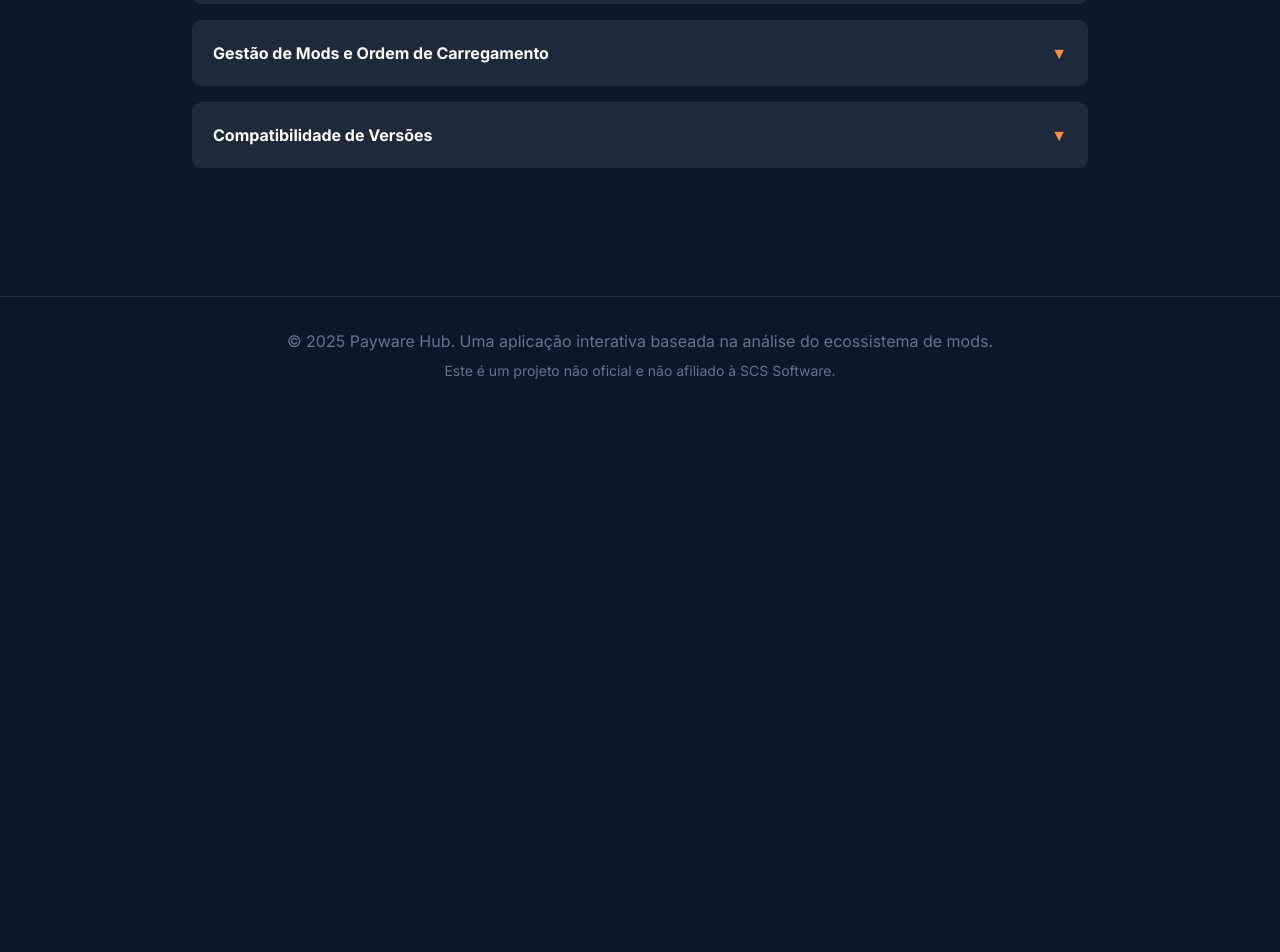
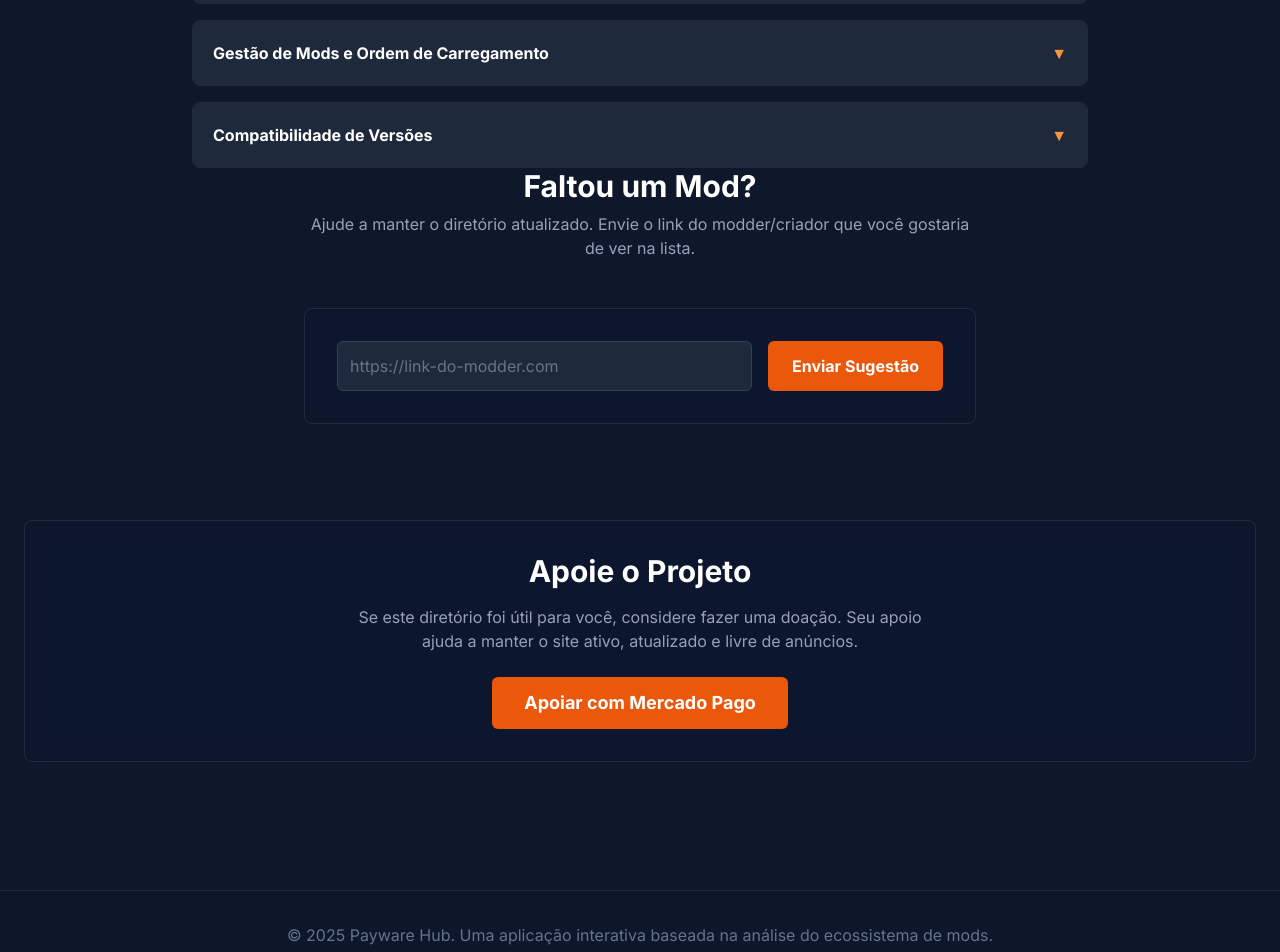
Before and after one commit to SrPuff2/ATS-ETS2-hub, a plain HTML site: page index.html in a window 1280 px wide. Shown: the part 5040-5992 px from the top of the page. Before the commit the page ends 5453 px from the top, so only its background shows below. Drawn offline with nearby package versions, Linux system fonts and the light colour scheme.

Commit message:
Update index.html

```diff
--- a/index.html
+++ b/index.html
@@ -168,6 +168,35 @@
             </div>
             <div id="accordion-container" class="max-w-4xl mx-auto space-y-4">
             </div>
+        </section>
+
+        <section id="sugestao" class="mb-24">
+            <div class="text-center mb-12">
+                <h3 class="text-3xl font-bold text-white mb-2">Faltou um Mod?</h3>
+                <p class="text-slate-400 max-w-2xl mx-auto">Ajude a manter o diretório atualizado. Envie o link do modder/criador que você gostaria de ver na lista.</p>
+            </div>
+            <div class="max-w-2xl mx-auto p-8 acrylic-card rounded-lg">
+                <form id="suggestion-form">
+                    <div class="flex flex-col sm:flex-row gap-4">
+                        <input type="url" id="mod-link-input" required placeholder="https://link-do-modder.com" class="w-full p-3 bg-slate-800 border border-slate-700 rounded-md text-white placeholder-slate-500 focus:outline-none focus:ring-2 focus:ring-orange-500 transition-all">
+                        <button type="submit" class="bg-orange-600 text-white font-semibold py-3 px-6 rounded-md hover:bg-orange-500 transition-colors duration-300 flex-shrink-0">Enviar Sugestão</button>
+                    </div>
+                </form>
+                <div id="form-success-message" class="hidden mt-4 text-center text-green-400 font-semibold">
+                    Obrigado pela sua contribuição! A sugestão será analisada.
+                </div>
+            </div>
+        </section>
+
+        <section id="apoio">
+            <div class="text-center p-8 acrylic-card rounded-lg">
+                <h3 class="text-3xl font-bold text-white mb-4">Apoie o Projeto</h3>
+                <p class="text-slate-400 max-w-xl mx-auto mb-6">Se este diretório foi útil para você, considere fazer uma doação. Seu apoio ajuda a manter o site ativo, atualizado e livre de anúncios.</p>
+                <a href="link.mercadopago.com.br/apoieopaywarehub" target="_blank" rel="noopener noreferrer" class="inline-block bg-orange-600 text-white font-bold text-lg py-3 px-8 rounded-md hover:bg-orange-500 hover:scale-105 transition-all duration-300">
+                    Apoiar com Mercado Pago
+                </a>
+            </div>
+
         </section>
 
     </main>
```
